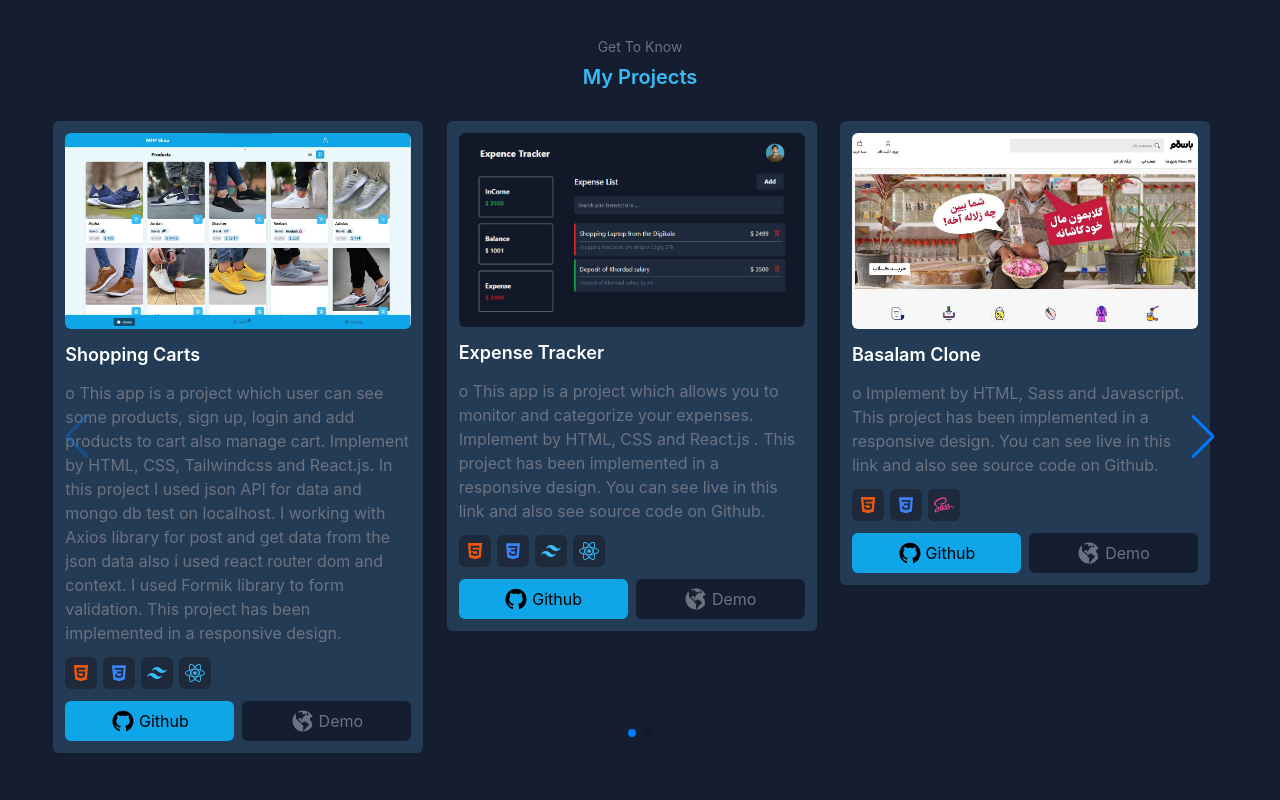
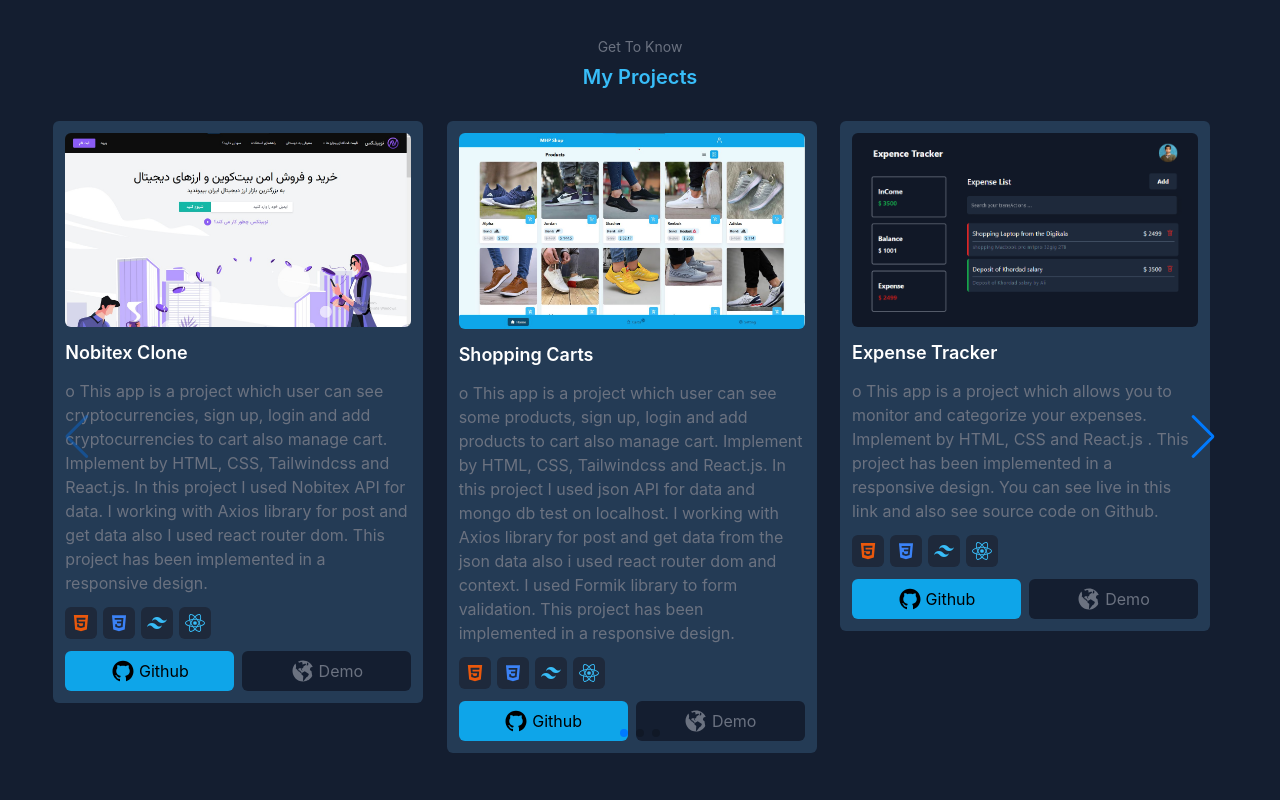
Before and after one commit to MHPourhasani/my-personal-porfolio, a React (Create React App) app: page / in a window 1280 px wide. Shown: the part 1140-1940 px from the top of the page. Built offline with nearby package versions, Linux system fonts and the light colour scheme.

Commit message:
add Nobitex Clone project in projectsData.js

```diff
--- a/src/projectsData.js
+++ b/src/projectsData.js
@@ -1,4 +1,5 @@
 // images
+import nobitex_clone_screenShot from './assets/img/nobitex_clone_screenShot.jpg';
 import shopping_cart_screenShot from './assets/img/shopping_cart_screenShot.jpg';
 import expense_tracker_screenShot from './assets/img/expense-tracker_screenShot.png';
 import snapp_clone_screenShot from './assets/img/snapp_clone_screenShot.png';
@@ -11,6 +12,20 @@
 import { FaSass } from 'react-icons/fa';
 
 export const projectsData = [
+	{
+		name: 'Nobitex Clone',
+		demoLink: 'https://nobitex-clone-react.vercel.app/',
+		githubLink: 'https://github.com/MHPourhasani/nobitex-clone-react',
+		image: nobitex_clone_screenShot,
+		description:
+			'o This app is a project which user can see cryptocurrencies, sign up, login and add cryptocurrencies to cart also manage cart. Implement by HTML, CSS, Tailwindcss and React.js. In this project I used Nobitex API for data. I working with Axios library for post and get data also I used react router dom. This project has been implemented in a responsive design.',
+		technologiesUsed: [
+			<AiFillHtml5 className='h-5 w-5 text-orange-600' />,
+			<DiCss3 className='h-5 w-5 text-blue-500' />,
+			<SiTailwindcss className='h-5 w-5 text-sky-400' />,
+			<SiReact className='h-5 w-5 text-sky-400' />,
+		],
+	},
 	{
 		name: 'Shopping Carts',
 		demoLink: 'https://shopping-carts-mhpourhasani.vercel.app/',
```
Also changed, not shown: src/assets/img/nobitex_clone_screenShot.jpg (added).
